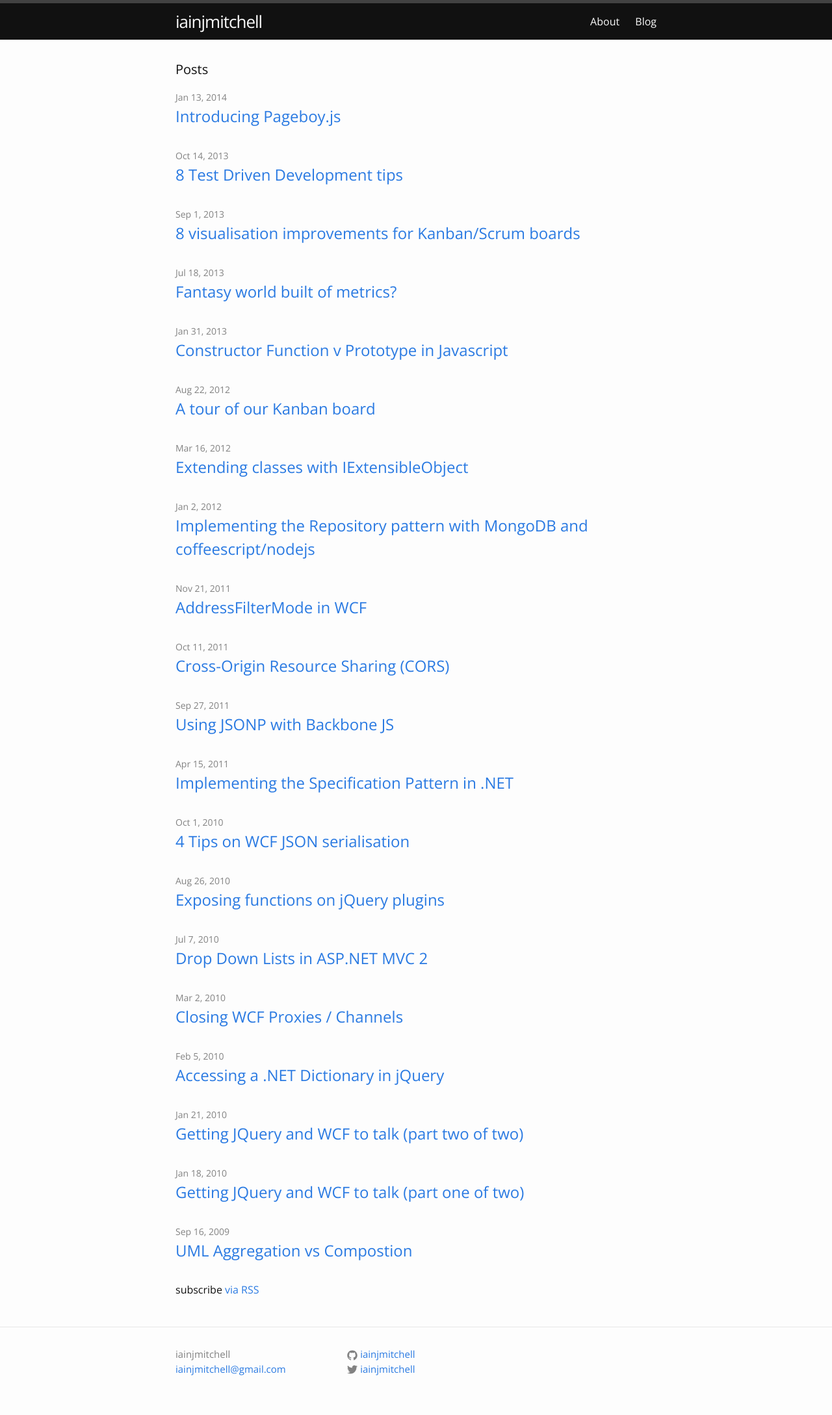
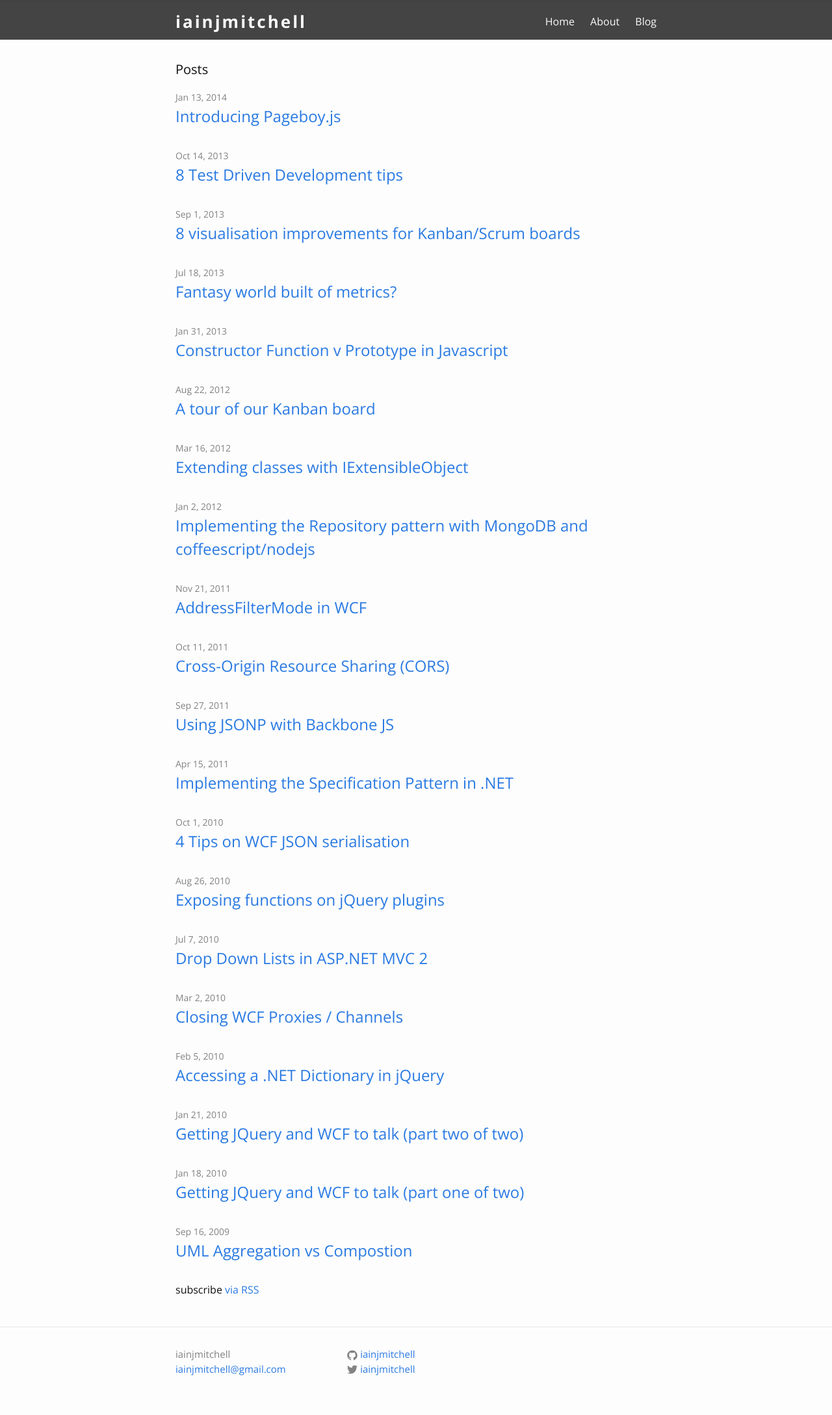
Before and after one commit to iainjmitchell/iainjmitchell.github.io, a Jekyll site: the page built from index.html, in a window 1280 px wide. Shown: the whole page at 65% size. Built offline with Jekyll 4.4.1, drawn with Linux system fonts in a browser that asks for light colours; Markdown is read by kramdown in place of the engine named in the settings.

Commit message:
style changes

```diff
--- a/_includes/header.html
+++ b/_includes/header.html
@@ -14,6 +14,7 @@
       </a>
 
       <div class="trigger">
+        <a class="page-link" href="/">Home</a>
         {% for page in site.pages %}
           {% if page.title %}
           <a class="page-link" href="{{ page.url | prepend: site.baseurl }}">{{ page.title }}</a>
--- a/_sass/_layout.scss
+++ b/_sass/_layout.scss
@@ -15,10 +15,10 @@
 .site-title {
     font-size: 26px;
     line-height: 56px;
-    letter-spacing: -1px;
+    letter-spacing: 3px;
     margin-bottom: 0;
     float: left;
-
+    font-weight: 600;
     &,
     &:visited, &:hover {
         color: $header-color;
--- a/css/main.scss
+++ b/css/main.scss
@@ -17,7 +17,8 @@
 $background-color: #fdfdfd;
 $brand-color:      #2a7ae2;
 $header-color: 	   #FAFAFA;
-$header-background-color : #111;
+$header-background-color : #444;
+$title-color:		#3399CC;
 
 $grey-color:       #828282;
 $grey-color-light: lighten($grey-color, 40%);
```
